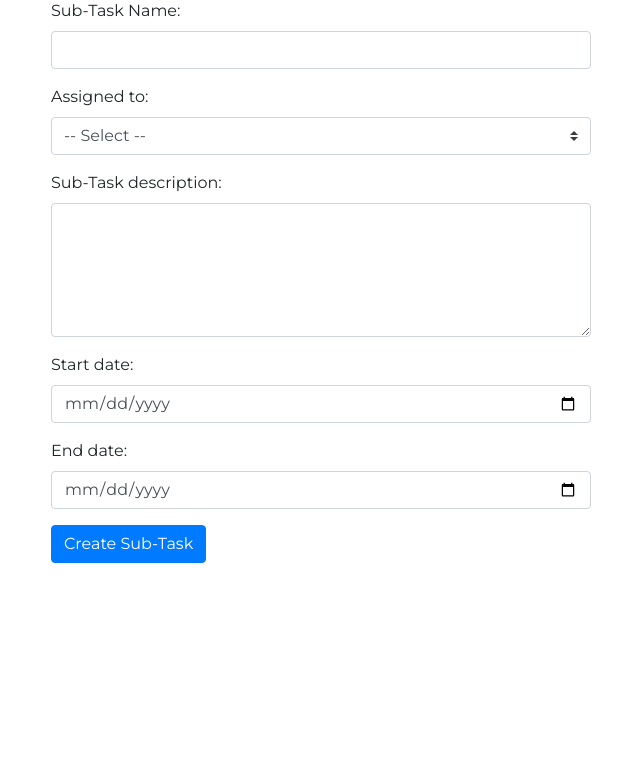
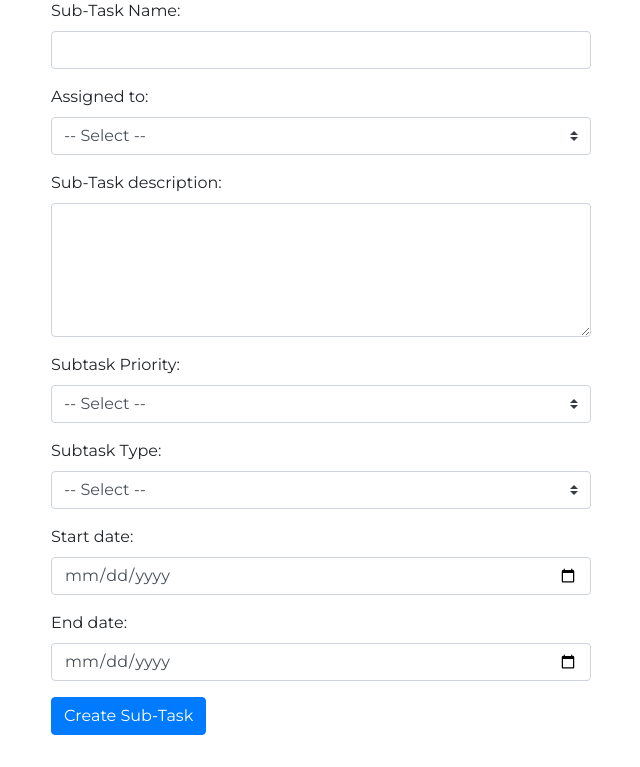
Before and after one commit to ThejeswiniV/Flask_application, a Flask app: page /add_subtask/5 in a window 1280 px wide. Shown: the part 149-916 px from the top of the page, without its empty margins (329-969 px from the left). Before the commit the page ends 712 px from the top, so only its background shows below. Run offline with Flask 3, Linux system fonts and the light colour scheme; a user stored in the database is signed in; tables that the repository leaves empty hold one stand-in row (values such as "Sample post"); some libraries are stand-ins or nearby versions.

Commit message:
Subtask Task and priority

```diff
--- a/main.py
+++ b/main.py
@@ -92,7 +92,9 @@
     StartDate = db.Column(db.Date(), nullable=False)
     EndDate = db.Column(db.Date(), nullable=False)
     CreationDate = db.Column(db.DateTime(), nullable=False)
-    Status = db.Column(db.String(250), default='InProgress', nullable=False, )
+    Status = db.Column(db.String(250), default='InProgress', nullable=False)
+    Type = db.Column(db.String(250), default='Task', nullable=False)
+    Priority = db.Column(db.String(250), default='Medium', nullable=False)
     StoryID = db.Column(db.Integer(), db.ForeignKey('story.id'), nullable=False)
     discussions = db.relationship('Discussion', backref='subtask', foreign_keys='Discussion.SubtaskID', lazy=True)
 
@@ -498,8 +500,8 @@
 
 @app.route('/add_subtask/<int:story_id>', methods=['GET', 'POST'])
 def add_subtask(story_id):
-    member=Users.query.filter_by(User_Role='Member').all()
-    team_lead=Users.query.filter_by(User_Role='Team Lead').all()
+    member = Users.query.filter_by(User_Role='Member').all()
+    team_lead = Users.query.filter_by(User_Role='Team Lead').all()
     if 'user_id' in session:
         user_id = session['user_id']
         user = Users.query.filter_by(id=user_id).first()
@@ -509,20 +511,32 @@
         subtask_description = request.form['subtask_description']
         start_date = dt.datetime.strptime(request.form['start_date'], '%Y-%m-%d').date()
         end_date = dt.datetime.strptime(request.form['end_date'], '%Y-%m-%d').date()
-        assignedto=request.form['assigned_to']
-        creationDate = dt.datetime.utcnow() + dt.timedelta(hours=5, minutes=30)
+        assigned_to = request.form['assigned_to']
+        subtask_priority = request.form['subtask_priority']
+        subtask_type = request.form['subtask_type']
+        creation_date = dt.datetime.utcnow() + dt.timedelta(hours=5, minutes=30)
 
-        # add the subtask to the database with the story ID
-        subtask = Subtask(SubtaskName=subtask_name, CreatedBy=created_by, SubtaskDescription=subtask_description,AssignedTo=assignedto,
-                          StartDate=start_date, EndDate=end_date, CreationDate=creationDate, StoryID=story_id)
+        # Add the subtask to the database with the story ID
+        subtask = Subtask(
+            SubtaskName=subtask_name,
+            CreatedBy=created_by,
+            SubtaskDescription=subtask_description,
+            AssignedTo=assigned_to,
+            StartDate=start_date,
+            EndDate=end_date,
+            CreationDate=creation_date,
+            Type=subtask_type,
+            Priority=subtask_priority,
+            StoryID=story_id
+        )
         db.session.add(subtask)
         db.session.commit()
 
         story = Story.query.filter_by(id=story_id).first()
-        flash('SubTask has been added Successfully', 'success')
+        flash('SubTask has been added successfully', 'success')
         return redirect(url_for('story_details', story_id=story_id))
 
-    return render_template('create_subtask.html', story_id=story_id, user=user,Members=member,Team_Lead=team_lead)
+    return render_template('create_subtask.html', story_id=story_id, user=user, Members=member, Team_Lead=team_lead)
 
 #DETAILS ROUTE
 @app.route('/project/<int:project_id>', methods=['POST', 'GET'])
@@ -589,7 +603,7 @@
             discussion.Seen = True  # Update Seen status for discussions seen by the receiver
     db.session.commit()
 
-    return render_template('subtask_details.html', subtask=subtask, epic=epic, story=story, user_id=user_id, project_name=project.ProjectName, epic_name=epic.EpicName, discussions=discussions)
+    return render_template('subtask_details.html', subtask=subtask, epic=epic, project=project, story=story, user_id=user_id, project_name=project.ProjectName, epic_name=epic.EpicName, discussions=discussions)
 
 @app.route('/subtask/<int:subtask_id>/discussion', methods=['GET', 'POST'])
 def subtask_discussion(subtask_id):
@@ -786,8 +800,8 @@
 @app.route('/subtask/<int:subtask_id>/update_subtask', methods=['GET', 'POST'])
 def update_subtask(subtask_id):
     subtask = Subtask.query.get(subtask_id)
-    member=Users.query.filter_by(User_Role='Member').all()
-    team_lead=Users.query.filter_by(User_Role='Team Lead').all()
+    member = Users.query.filter_by(User_Role='Member').all()
+    team_lead = Users.query.filter_by(User_Role='Team Lead').all()
     if request.method == 'POST':
         subtask.SubtaskName = request.form.get('SubtaskName')
         subtask.SubtaskDescription = request.form.get('SubtaskDescription')
@@ -795,11 +809,13 @@
             subtask.AssignedTo = request.form.get('AssignedTo')
         subtask.StartDate = dt.datetime.strptime(request.form['StartDate'], '%Y-%m-%d').date()
         subtask.EndDate = dt.datetime.strptime(request.form['EndDate'], '%Y-%m-%d').date()
+        subtask.Type = request.form.get('SubtaskType')  # Update Subtask Type
+        subtask.Priority = request.form.get('SubtaskPriority')  # Update Subtask Priority
         db.session.commit()
         flash('The SubTask has been updated successfully', 'success')
-        return redirect(url_for('story_details', story_id=subtask.StoryID ))
+        return redirect(url_for('story_details', story_id=subtask.StoryID))
 
-    return render_template('update_subtask.html', subtask=subtask, Members=member,Team_Lead=team_lead)
+    return render_template('update_subtask.html', subtask=subtask, Members=member, Team_Lead=team_lead)
 
 #Subtask Status View
 @app.route('/all_subtask_status')
--- a/templates/create_subtask.html
+++ b/templates/create_subtask.html
@@ -19,7 +19,7 @@
         <select id="assigned_to" name="assigned_to" class="form-select custom-select" required>
           <option value="">-- Select --</option>
           {% for member in Members %}
-          <option value="{{ member.Email }}">{{ member.Email.split('@')[0].lower()  }}</option>
+          <option value="{{ member.Email }}">{{ member.Email.split('@')[0].lower() }}</option>
           {% endfor %}
           {% for team_lead in Team_Lead %}
           <option value="{{ team_lead.Email }}">{{ team_lead.Email.split('@')[0].lower() }}</option>
@@ -30,6 +30,26 @@
       <div class="form-floating mb-3">
         <label for="subtask_description">Sub-Task description:</label>
         <textarea id="subtask_description" name="subtask_description" class="form-control" placeholder=" " rows="5" required></textarea>
+      </div>
+
+      <div class="form-floating mb-3">
+        <label for="subtask_priority">Subtask Priority:</label>
+        <select id="subtask_priority" name="subtask_priority" class="form-select custom-select" required>
+          <option value="">-- Select --</option>
+          <option value="Urgent">Urgent</option>
+          <option value="High">High</option>
+          <option value="Medium">Medium</option>
+          <option value="Low">Low</option>
+        </select>
+      </div>
+
+      <div class="form-floating mb-3">
+        <label for="subtask_type">Subtask Type:</label>
+        <select id="subtask_type" name="subtask_type" class="form-select custom-select" required>
+          <option value="">-- Select --</option>
+          <option value="Task">Task</option>
+          <option value="Bug">Bug</option>
+        </select>
       </div>
 
       <div class="form-floating mb-3">
```
Also changed, not shown: templates/story_details.html (+4 -4 lines), templates/subtask_details.html (+50 -1 lines), templates/subtask_discussion.html (+42 -2 lines), templates/update_subtask.html (+18 -0 lines).
